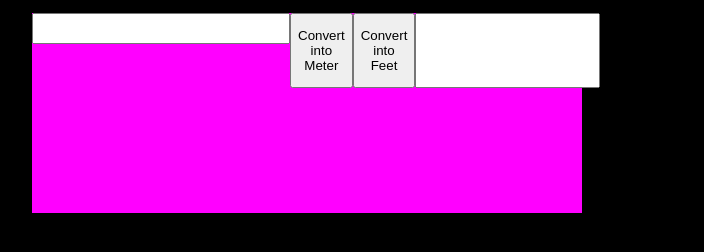
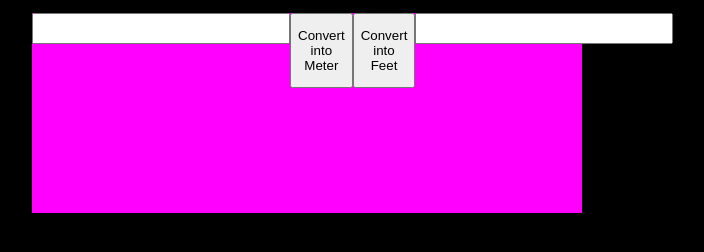
Before and after one commit to Thuotracy/height-converter, a plain HTML site: page index.html in a window 1280 px wide. Shown: the whole page, without its empty margins (333-1037 px from the left). Drawn offline with Linux system fonts and the light colour scheme.

Commit message:
styled #output

```diff
--- a/style.css
+++ b/style.css
@@ -18,3 +18,8 @@
     height: 25px;
     width: 250px;
 }
+
+#output{
+    height: 25px;
+    width: 250px;
+}
```
